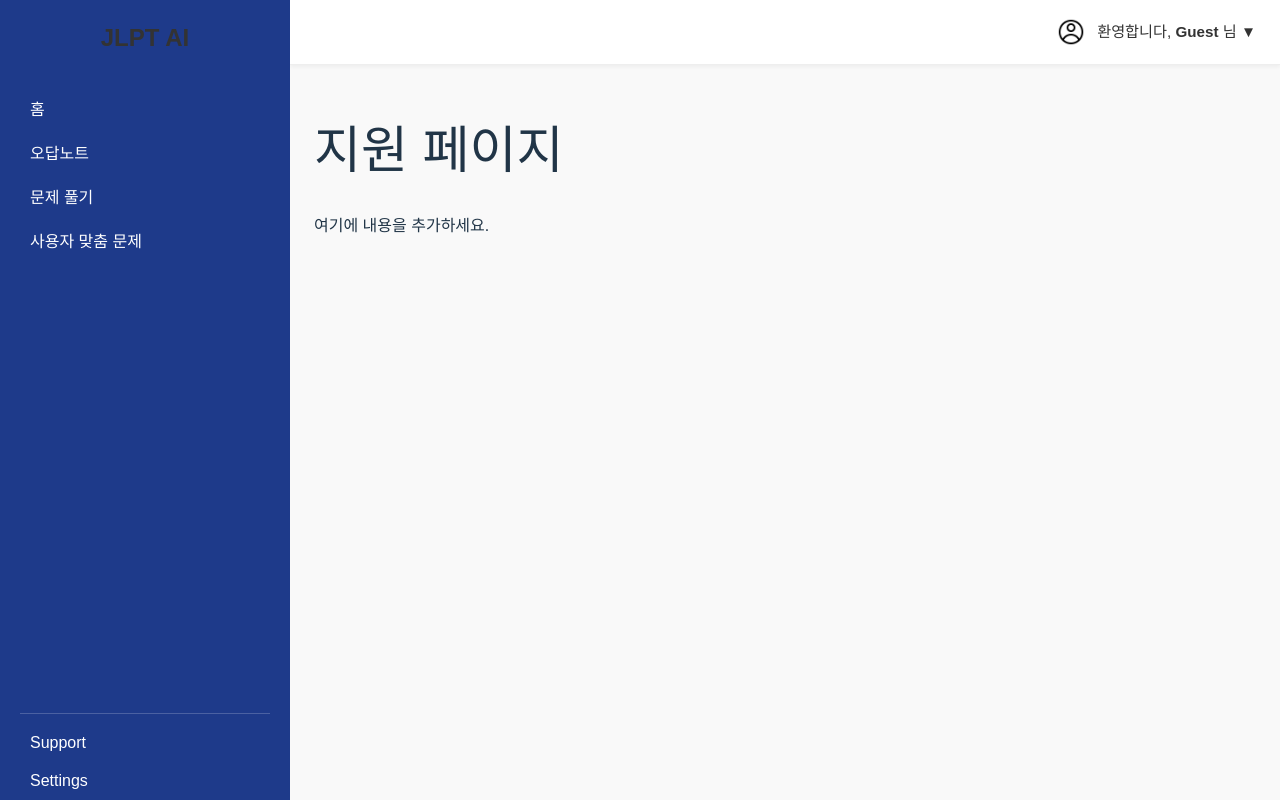
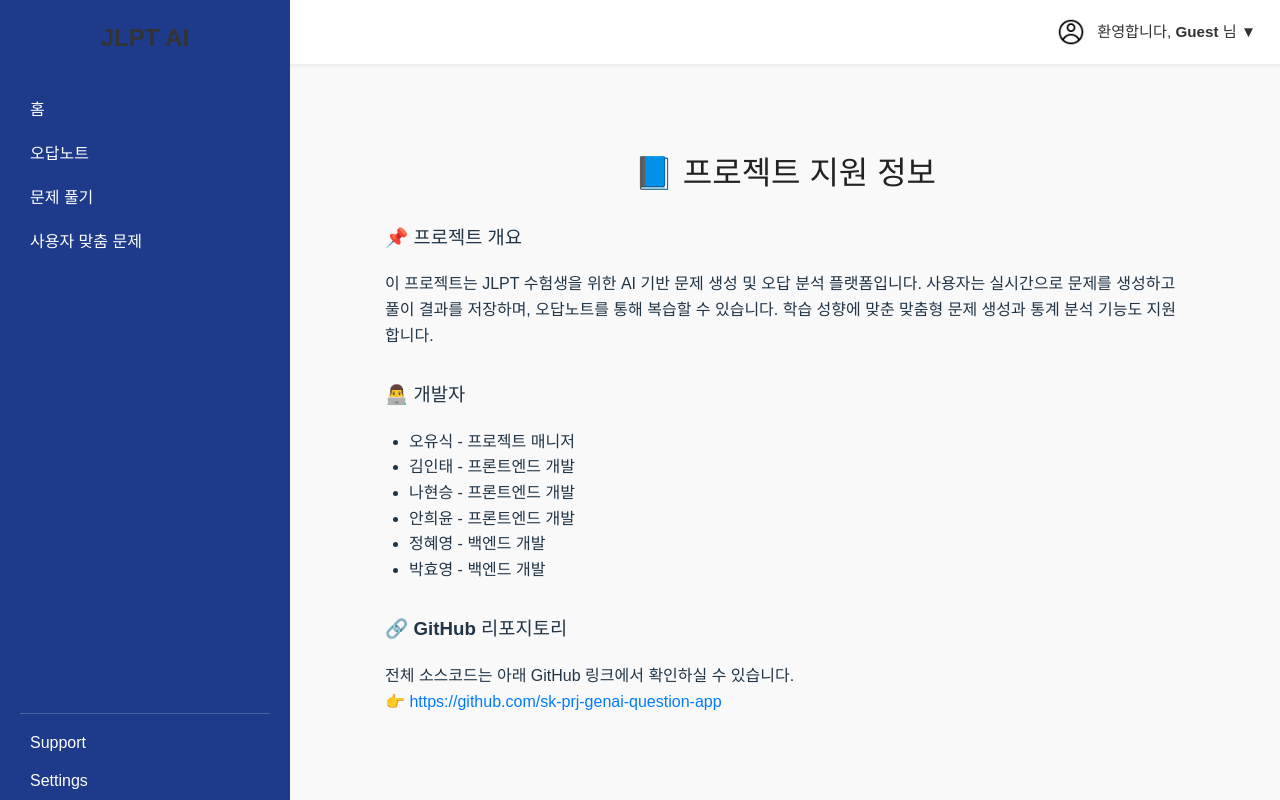
Before and after one commit to sk-prj-genai-question-app/frontend, a React (Vite) app: page /support in a window 1280 px wide. Built offline with nearby package versions, Linux system fonts and the light colour scheme; sample sign-in values are in the browser's storage.

Commit message:
support 페이지 구현 완료

```diff
--- a/src/App.jsx
+++ b/src/App.jsx
@@ -13,7 +13,7 @@ import GenerateProblemPage from './pages/problem/GenerateProblemPage';
 import SolveProblemPage from './pages/problem/SolveProblemPage';
 import ResultPage from './pages/problem/ResultPage';
 import CustomPage from './pages/CustomPage';
-import SupportPage from './pages/SupportPage';
+import SupportPage from './pages/support/SupportPage';
 import SettingsPage from './pages/SettingsPage';
 import WrongNotePage from './pages/wrongnote/WrongNotePage';
 import MyPage from './pages/home/MyPage';
--- a/src/pages/SupportPage.jsx
+++ /dev/null
@@ -1,12 +0,0 @@
-import React from 'react';
-
-const SupportPage = () => {
-  return (
-    <div>
-      <h1>지원 페이지</h1>
-      <p>여기에 내용을 추가하세요.</p>
-    </div>
-  );
-};
-
-export default SupportPage;
--- /dev/null
+++ b/src/pages/support/SupportPage.css
@@ -0,0 +1,31 @@
+.support-page {
+  max-width: 800px;
+  margin: 0 auto;
+  padding: 2rem;
+  font-family: 'Pretendard', sans-serif;
+  line-height: 1.6;
+}
+
+.support-page h2 {
+  font-size: 2rem;
+  margin-bottom: 1.5rem;
+  color: #222;
+}
+
+.support-page section {
+  margin-bottom: 2rem;
+}
+
+.support-page ul {
+  list-style: disc;
+  padding-left: 1.5rem;
+}
+
+.support-page a {
+  color: #007bff;
+  text-decoration: none;
+}
+
+.support-page a:hover {
+  text-decoration: underline;
+}
--- /dev/null
+++ b/src/pages/support/SupportPage.jsx
@@ -0,0 +1,48 @@
+import React from 'react';
+import './SupportPage.css';
+
+const SupportPage = () => {
+  return (
+    <div className="support-page">
+      <h2>📘 프로젝트 지원 정보</h2>
+
+      <section className="project-info">
+        <h3>📌 프로젝트 개요</h3>
+        <p>
+          이 프로젝트는 JLPT 수험생을 위한 AI 기반 문제 생성 및 오답 분석 플랫폼입니다.
+          사용자는 실시간으로 문제를 생성하고 풀이 결과를 저장하며, 오답노트를 통해 복습할 수 있습니다.
+          학습 성향에 맞춘 맞춤형 문제 생성과 통계 분석 기능도 지원합니다.
+        </p>
+      </section>
+
+      <section className="developer-info">
+        <h3>👨‍💻 개발자</h3>
+        <ul>
+          <li>오유식 - 프로젝트 매니저</li>
+          <li>김인태 - 프론트엔드 개발</li>
+          <li>나현승 - 프론트엔드 개발</li>
+          <li>안희윤 - 프론트엔드 개발</li>
+          <li>정혜영 - 백엔드 개발</li>
+          <li>박효영 - 백엔드 개발</li>
+        </ul>
+      </section>
+
+      <section className="github-info">
+        <h3>🔗 GitHub 리포지토리</h3>
+        <p>
+          전체 소스코드는 아래 GitHub 링크에서 확인하실 수 있습니다. <br />
+          👉{' '}
+          <a
+            href="https://github.com/sk-prj-genai-question-app"
+            target="_blank"
+            rel="noopener noreferrer"
+          >
+            https://github.com/sk-prj-genai-question-app
+          </a>
+        </p>
+      </section>
+    </div>
+  );
+};
+
+export default SupportPage;
```
